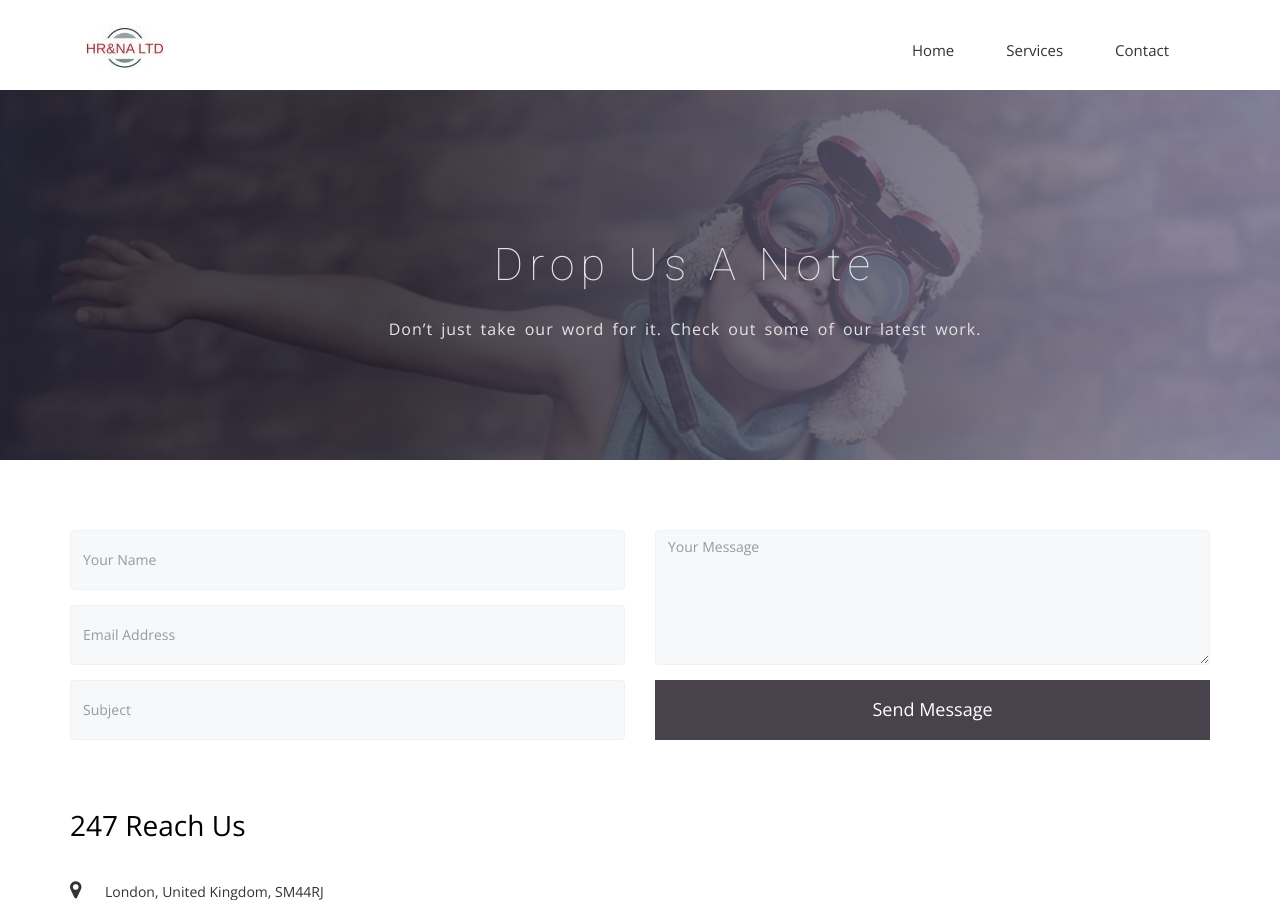
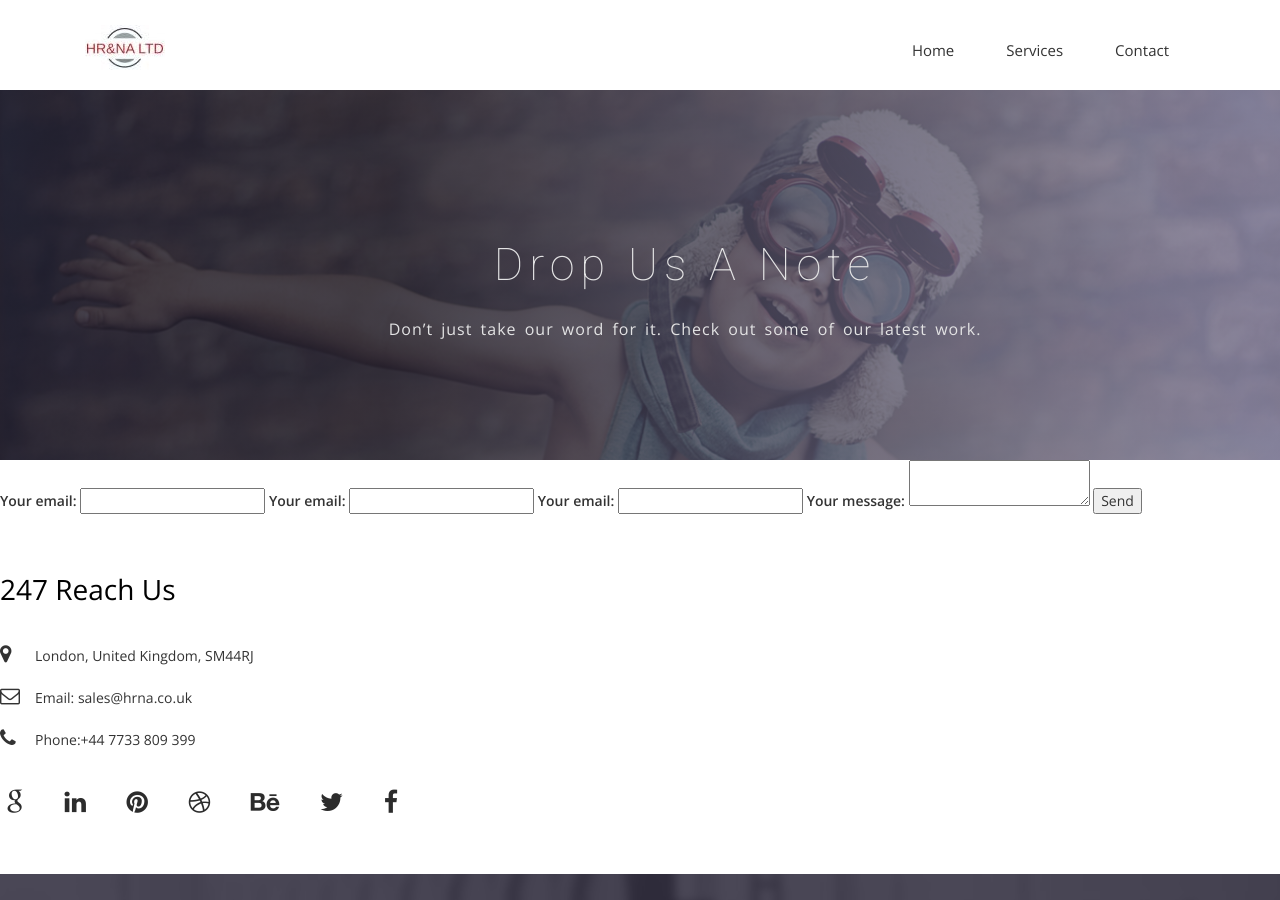
Before and after one commit to hrnaltd/hrnaltd.github.io, a Jekyll site: the page built from contact.html, in a window 1280 px wide and 900 px high. Built offline with Jekyll 4.4.1, drawn with Linux system fonts in a browser that asks for light colours; nearby versions of some CDN libraries; some web fonts are replaced.

Commit message:
Update contact.html
submit for,

```diff
--- a/contact.html
+++ b/contact.html
@@ -18,35 +18,32 @@
   </div>
 </section>
 <!-- contact form start -->
-<section id="contact-form">
-  <div class="container">
-    <div class="row">
-      <div class="col-md-6 col-sm-12">
-        <div class="block">
-          <form>
-            <div class="form-group">
-              <input type="text" class="form-control" placeholder="Your Name">
-            </div>
-            <div class="form-group">
-              <input type="text" class="form-control" placeholder="Email Address">
-            </div>
-            <div class="form-group">
-              <input type="text" class="form-control" placeholder="Subject">
-            </div>
-          </form>
-        </div>
-      </div>
-      <div class="col-md-6 col-sm-12">
-        <div class="block">
-          <form>
-            <div class="form-group-2">
-              <textarea class="form-control" rows="3" placeholder="Your Message"></textarea>
-            </div>
-            <button class="sales@hrna.co.uk" type="submit">Send Message</button>
-          </form>
-        </div>
-      </div>
-    </div>
+<form
+  action="https://formspree.io/f/xyyodbok"
+  method="POST"
+>
+  <label>
+    Your email:
+    <input type="text" name="Name">
+  </label>
+
+  <label>
+    Your email:
+    <input type="text" name="Subject">
+  </label>
+
+  <label>
+    Your email:
+    <input type="email" name="Email">
+  </label>
+  <label>
+    Your message:
+    <textarea name="message"></textarea>
+  </label>
+  <button type="submit">Send</button>
+</form>
+
+
     <div id="contact-box" class="row">
       <div class="col-md-6 col-sm-12">
         <div class="block">
```
